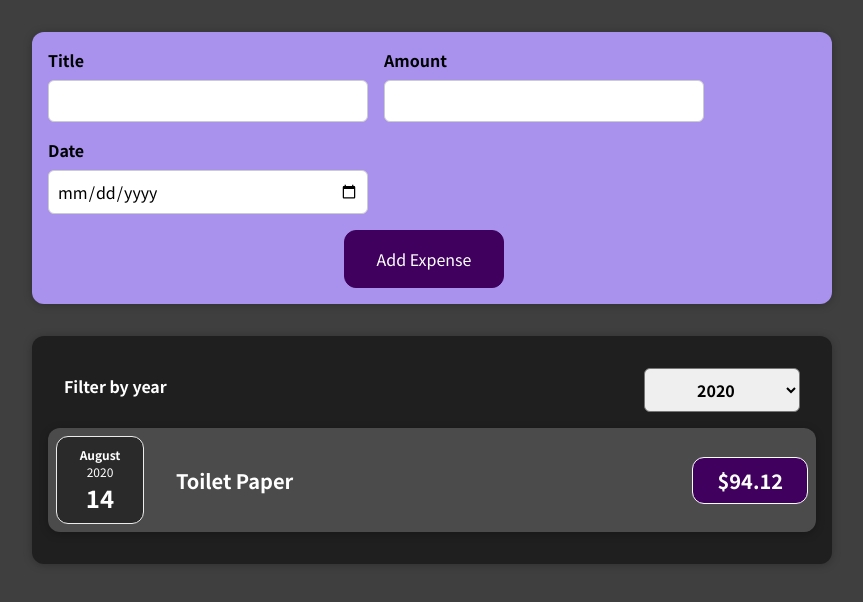
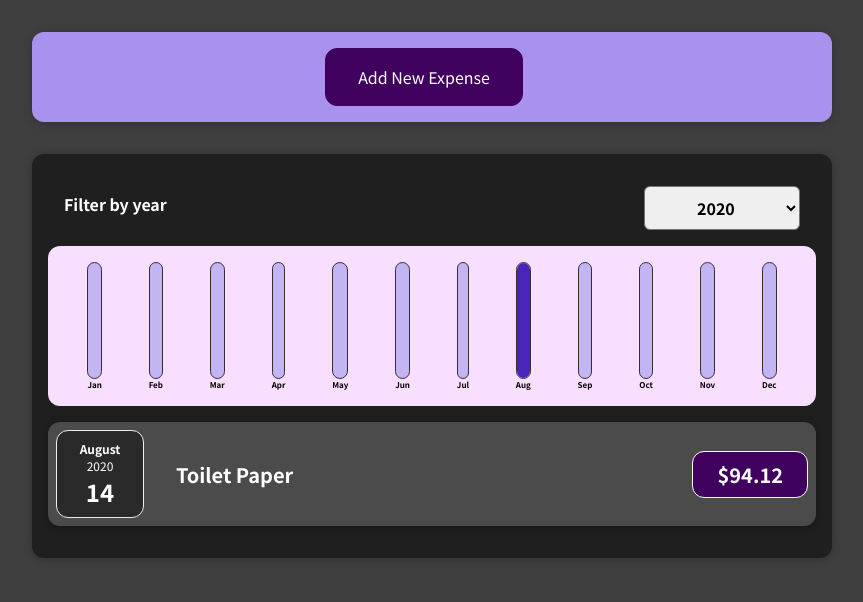
Before and after one commit to Qchown31/react-complete-guide, a React (Create React App) app in the folder 01-starting-setup/: page / in a window 1280 px wide. Shown: the top 602 px of the page, without its empty margins (208-1071 px from the left). Built offline with nearby package versions, Linux system fonts and the light colour scheme.

Commit message:
Finished first project

```diff
--- /dev/null
+++ b/01-starting-setup/src/components/Chart/Chart.css
@@ -0,0 +1,9 @@
+.chart {
+  padding: 1rem;
+  border-radius: 12px;
+  background-color: #f8dfff;
+  text-align: center;
+  display: flex;
+  justify-content: space-around;
+  height: 10rem;
+}
--- /dev/null
+++ b/01-starting-setup/src/components/Chart/Chart.jsx
@@ -0,0 +1,22 @@
+import React from "react";
+import ChartBar from "./ChartBar";
+import "./Chart.css";
+
+const Chart = (props) => {
+  const dataPointsValues = props.dataPoints.map((dataPoint) => dataPoint.value);
+  const totalMaximun = Math.max(...dataPointsValues);
+  return (
+    <div className="chart">
+      {props.dataPoints.map((dataPoint) => (
+        <ChartBar
+          key={dataPoint.label}
+          value={dataPoint.value}
+          maxValue={totalMaximun}
+          label={dataPoint.label}
+        />
+      ))}
+    </div>
+  );
+};
+
+export default Chart;
--- /dev/null
+++ b/01-starting-setup/src/components/Chart/ChartBar.css
@@ -0,0 +1,30 @@
+.chart-bar {
+  height: 100%;
+  display: flex;
+  flex-direction: column;
+  align-items: center;
+}
+
+.chart-bar__inner {
+  height: 100%;
+  width: 100%;
+  border: 1px solid #313131;
+  border-radius: 12px;
+  background-color: #c3b4f3;
+  overflow: hidden;
+  display: flex;
+  flex-direction: column;
+  justify-content: flex-end;
+}
+
+.chart-bar__fill {
+  background-color: #4826b9;
+  width: 100%;
+  transition: all 0.3s ease-out;
+}
+
+.chart-bar__label {
+  font-weight: bold;
+  font-size: 0.5rem;
+  text-align: center;
+}
--- /dev/null
+++ b/01-starting-setup/src/components/Chart/ChartBar.jsx
@@ -0,0 +1,24 @@
+import React from "react";
+import "./ChartBar.css";
+
+const ChartBar = (props) => {
+  let barFillHeight = "0%";
+
+  if (props.maxValue > 0) {
+    barFillHeight = Math.round((props.value / props.maxValue) * 100) + "%";
+  }
+
+  return (
+    <div className="chart-bar">
+      <div className="chart-bar__inner">
+        <div
+          className="chart-bar__fill"
+          style={{ height: barFillHeight }}
+        ></div>
+      </div>
+      <div className="chart-bar__label">{props.label}</div>
+    </div>
+  );
+};
+
+export default ChartBar;
--- a/01-starting-setup/src/components/Expenses/Expenses.jsx
+++ b/01-starting-setup/src/components/Expenses/Expenses.jsx
@@ -6,6 +6,7 @@
 import Card from "../UI/Card";
 import ExpensesFilter from "../ExpensesFilter/ExpensesFilter";
 import ExpensesList from "./ExpensesList";
+import ExpensesChart from "./ExpensesChart";
 function Expenses(props) {
   const [filterValue, setFilterValue] = useState("2020");
 
@@ -23,6 +24,7 @@
         selected={filterValue}
         onFilterExpense={filterExpenseHandler}
       />
+      <ExpensesChart expenses={filteredExpenses} />
       <ExpensesList filteredExpenses={filteredExpenses} />
     </Card>
   );
--- /dev/null
+++ b/01-starting-setup/src/components/Expenses/ExpensesChart.jsx
@@ -0,0 +1,29 @@
+import React from "react";
+
+import Chart from "../Chart/Chart";
+
+const ExpensesChart = (props) => {
+  const chartDataPoints = [
+    { label: "Jan", value: 0 },
+    { label: "Feb", value: 0 },
+    { label: "Mar", value: 0 },
+    { label: "Apr", value: 0 },
+    { label: "May", value: 0 },
+    { label: "Jun", value: 0 },
+    { label: "Jul", value: 0 },
+    { label: "Aug", value: 0 },
+    { label: "Sep", value: 0 },
+    { label: "Oct", value: 0 },
+    { label: "Nov", value: 0 },
+    { label: "Dec", value: 0 },
+  ];
+
+  for (const expense of props.expenses) {
+    const expenseMonth = expense.date.getMonth();
+    chartDataPoints[expenseMonth].value += expense.amount;
+  }
+
+  return <Chart dataPoints={chartDataPoints} />;
+};
+
+export default ExpensesChart;
--- a/01-starting-setup/src/components/NewExpense/ExpenseForm.jsx
+++ b/01-starting-setup/src/components/NewExpense/ExpenseForm.jsx
@@ -6,6 +6,7 @@
   const [enteredTitle, setEnteredTitle] = useState("");
   const [enteredAmount, setEnteredAmount] = useState("");
   const [enteredDate, setEnteredDate] = useState("");
+  const [newExpenseActive, setNewExpenseActive] = useState(false);
 
   // Single state for all values
   // const [userInput, setUserInput] = useState({
@@ -43,19 +44,34 @@
 
   const submitHandler = (event) => {
     event.preventDefault();
-
     const expenseData = {
       title: enteredTitle,
-      amount: enteredAmount,
+      amount: +enteredAmount,
       date: new Date(enteredDate),
     };
     props.onSavedExpenseData(expenseData);
     setEnteredTitle("");
     setEnteredAmount("");
     setEnteredDate("");
+    setNewExpenseActive(!newExpenseActive);
   };
 
-  return (
+  const newExpenseFormHandler = () => {
+    setNewExpenseActive(!newExpenseActive);
+  };
+
+  let formContent = (
+    <form onSubmit={submitHandler}>
+      <div className="new_expense__action">
+        <button onClick={newExpenseFormHandler} type="submit">
+          Add New Expense
+        </button>
+      </div>
+    </form>
+  );
+
+  if (newExpenseActive) {
+    formContent = (
       <form onSubmit={submitHandler}>
         <div className="new-expense__controls">
           <div className="new-expense__control">
@@ -89,9 +105,15 @@
         </div>
         <div className="new_expense__action">
           <button type="submit">Add Expense</button>
+          <button onClick={newExpenseFormHandler} type="submit">
+            Cancel
+          </button>
         </div>
       </form>
     );
+  }
+
+  return formContent;
 };
 
 export default ExpenseForm;
```
Also changed, not shown: 1 other file (tests, documents, lock files or other folders). Lines whose indentation alone changed are shown as unchanged.
